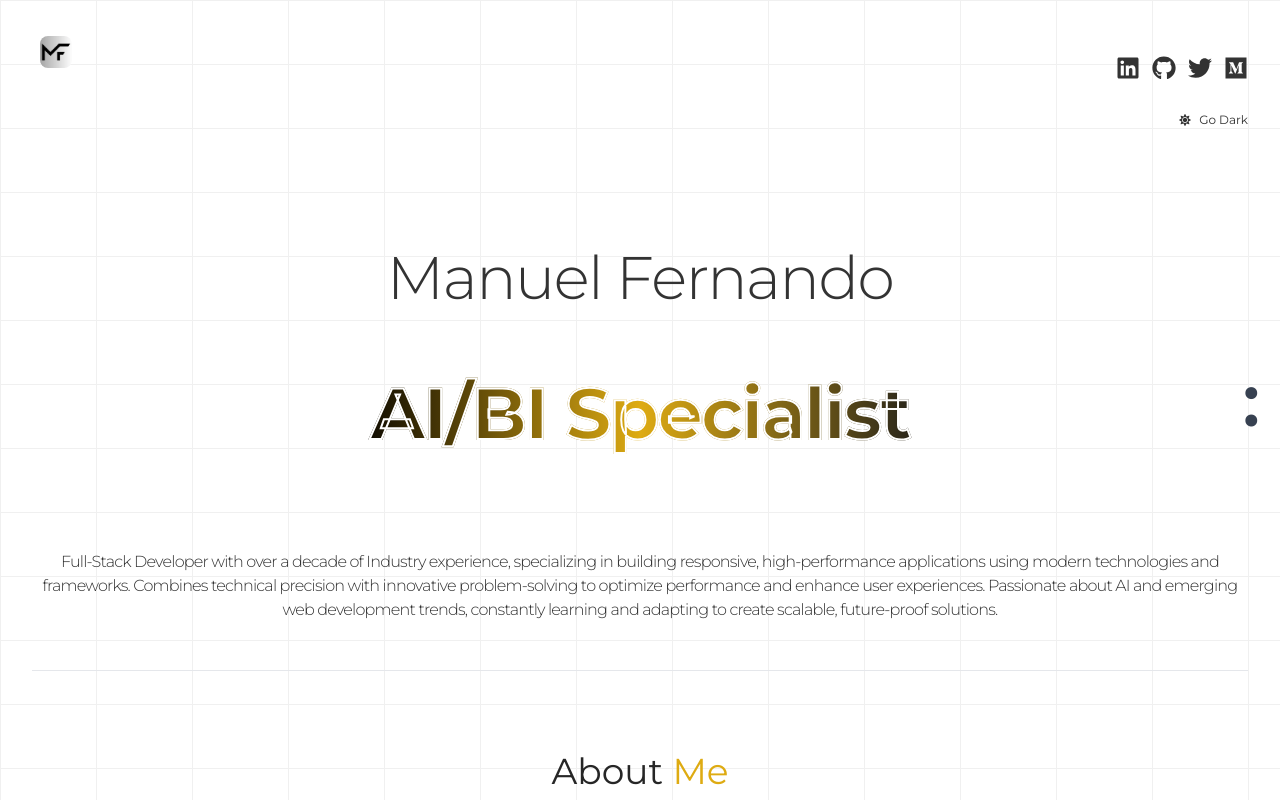
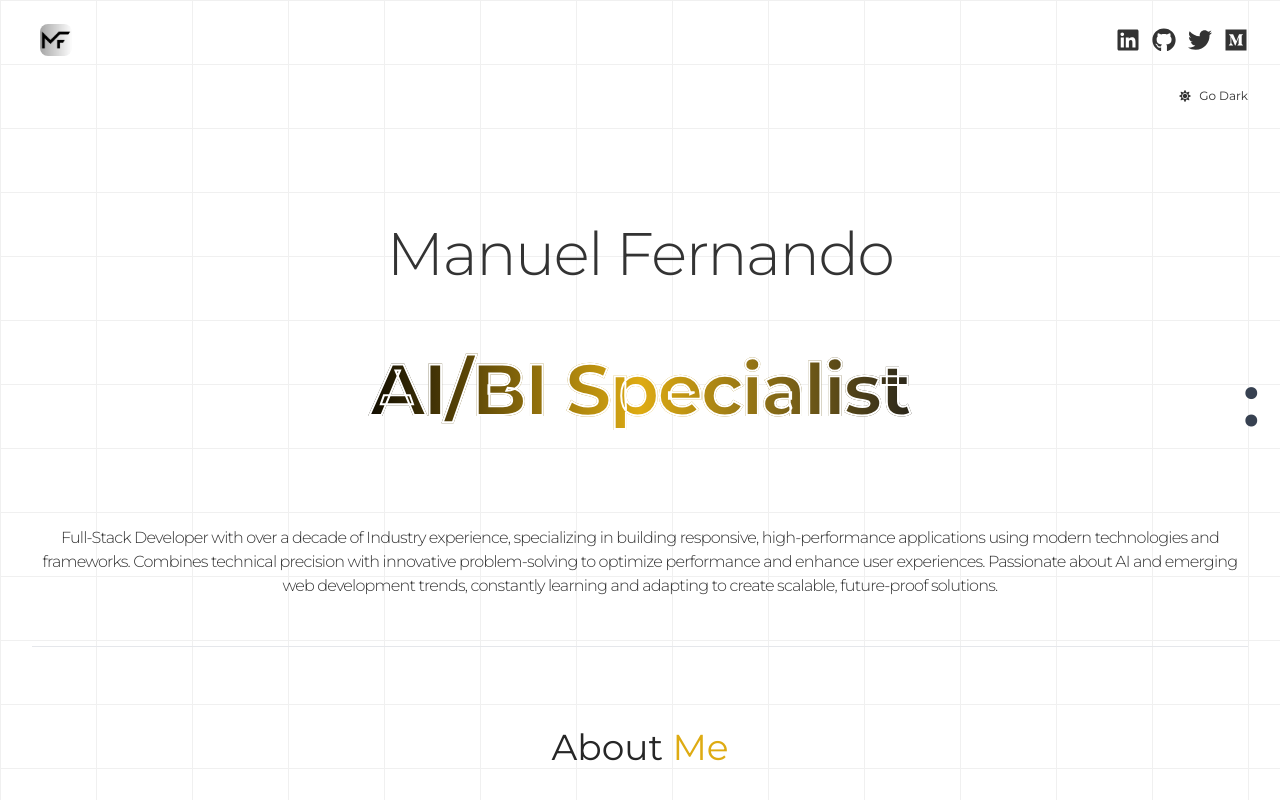
Before and after one commit to ffferchavez/react-portfolio, a React (Vite) app: page / in a window 1280 px wide. Shown: the top 802 px of the page. Built offline with nearby package versions, Linux system fonts and the light colour scheme.

Commit message:
quick logo movement

```diff
--- a/src/components/Navbar.jsx
+++ b/src/components/Navbar.jsx
@@ -34,7 +34,7 @@ const Navbar = ({ toggleTheme, isDarkMode }) => {
         </div>
 
         {/* Social media icons on the right */}
-        <div className="flex items-center gap-3 mt-8 text-2xl">
+        <div className="flex items-center gap-3 text-2xl">
           <a
             href="https://www.linkedin.com/in/ffferchavez"
             target="_blank"
```
